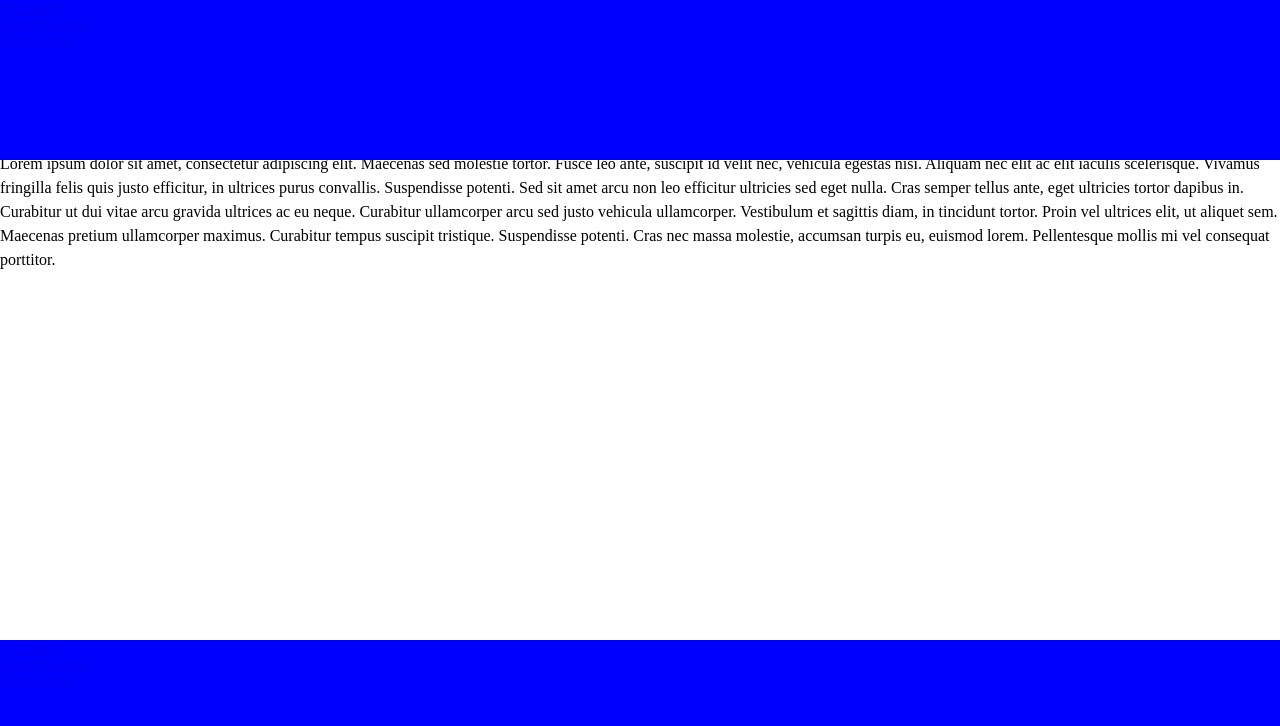
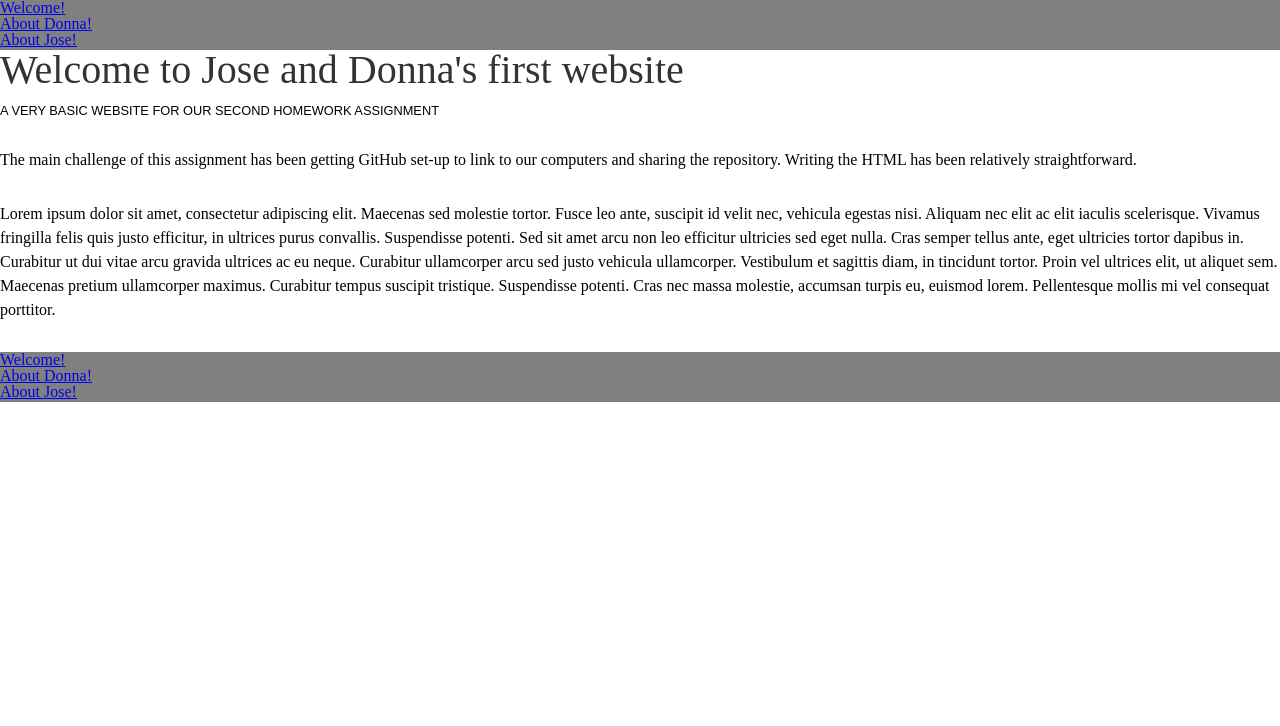
Before and after one commit to jdelaespriella/cpst342f17hw2, a plain HTML site: page index.html in a window 1280 px wide. Drawn offline with Linux system fonts and the light colour scheme.

Commit message:
Updated Header and Footer to stop overflow into body.

```diff
--- a/style.css
+++ b/style.css
@@ -77,20 +77,20 @@ table {
 
 header {
 	  width: 100%;
-	  height: 20%;
-	  position: absolute;
+	  height: 50px;
+	  position: relative;
 	  top: 0;
 	  left: 0;
-	  background-color: blue;
+	  background-color: gray;
 /* from https://stackoverflow.com/questions/22551730/how-to-change-header-and-footer-to-full-width */
 }
 
 footer {
       width: 100%;
-      height: 20%;
-      position: absolute;
+      height: 50px;
+      position: relative;
       bottom: 0;
       left: 0;
-      background-color: blue;
+      background-color: gray;
 	/* from https://stackoverflow.com/questions/22551730/how-to-change-header-and-footer-to-full-width */
 }
```
